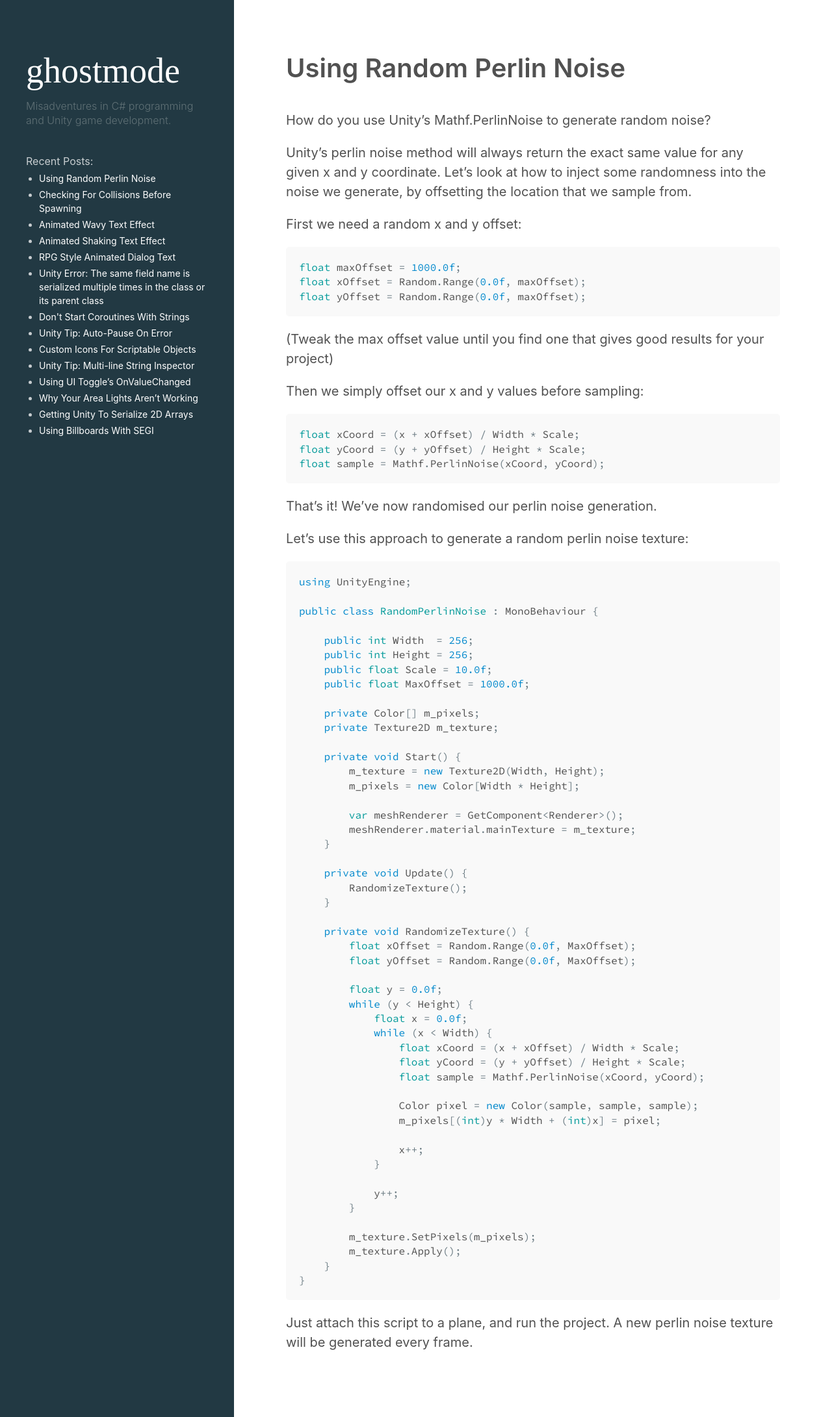
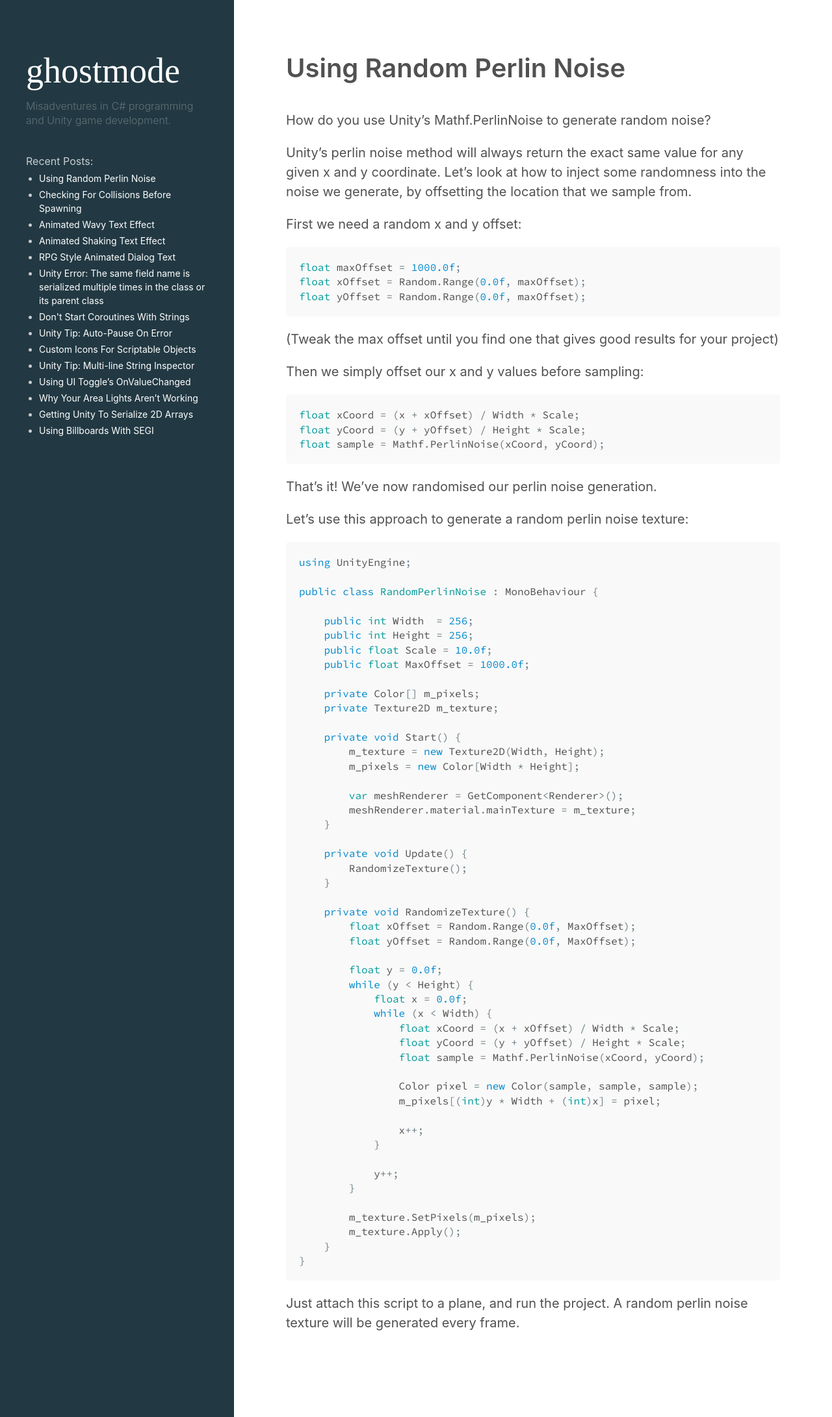
Before and after one commit to teamghostmode/teamghostmode.github.io, a Jekyll site: the page built from _posts/2017-11-17-using-random-perlin-noise.markdown, in a window 1280 px wide. Shown: the whole page at 65% size. Built offline with Jekyll 4.4.1, drawn with Linux system fonts in a browser that asks for light colours; some web fonts are replaced.

Commit message:
Update post: using-random-perlin-noise

```diff
--- a/_posts/2017-11-17-using-random-perlin-noise.markdown
+++ b/_posts/2017-11-17-using-random-perlin-noise.markdown
@@ -15,7 +15,7 @@ float xOffset = Random.Range(0.0f, maxOffset);
 float yOffset = Random.Range(0.0f, maxOffset);
 {% endhighlight %}
 
-(Tweak the max offset value until you find one that gives good results for your project)
+(Tweak the max offset until you find one that gives good results for your project)
 
 Then we simply offset our x and y values before sampling:
 
@@ -81,4 +81,4 @@ public class RandomPerlinNoise : MonoBehaviour {
 }
 {% endhighlight %}
 
-Just attach this script to a plane, and run the project. A new perlin noise texture will be generated every frame.
+Just attach this script to a plane, and run the project. A random perlin noise texture will be generated every frame.
```
